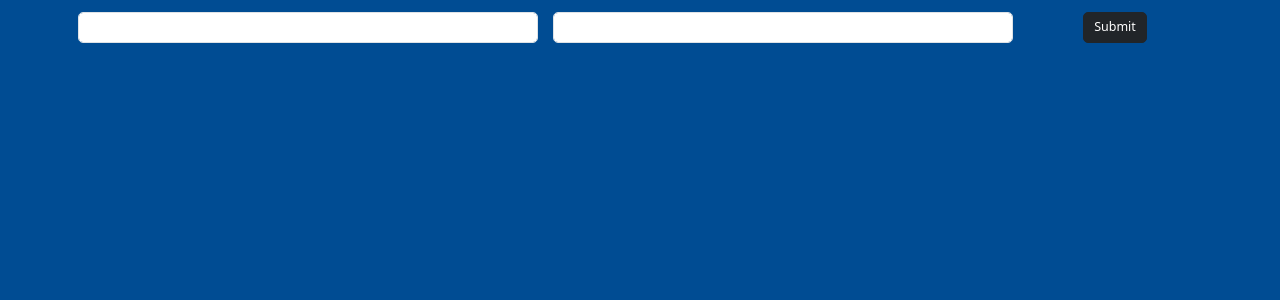
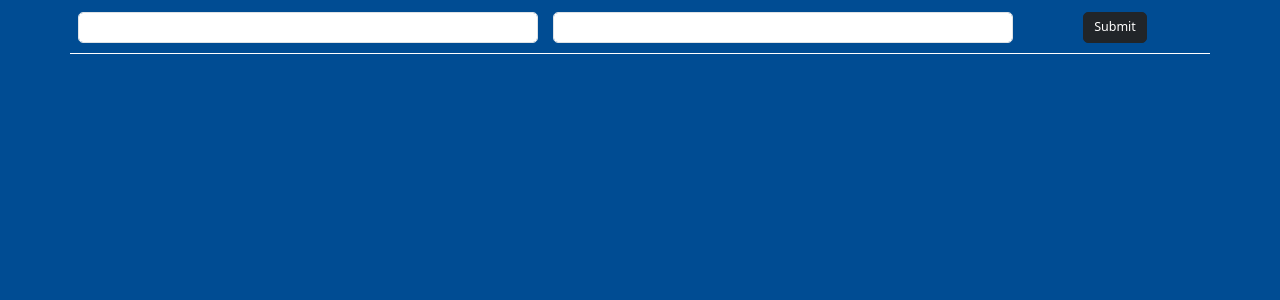
Before and after one commit to AshotVH/records, a Flask app: page / in a window 1280 px wide. Shown: the part 72-372 px from the top of the page. Run offline with Flask 3, Linux system fonts and the light colour scheme; the visitor is signed in with stand-in values (Sample User, id 1); some libraries are stand-ins or nearby versions.

Commit message:
24.03.10

```diff
--- a/static/css/style.css
+++ b/static/css/style.css
@@ -29,3 +29,7 @@ body {
   height: 80vh;
   overflow-y: scroll;
 }
+.timerange{
+  padding-bottom: 10px;
+  border-bottom: 1px solid white;
+}
--- a/static/js/script.js
+++ b/static/js/script.js
@@ -169,16 +169,11 @@ document.addEventListener("DOMContentLoaded", () => {
       }
     }
     folderTimestamps.sort((a, b) => a - b);
-    console.log(folderTimestamps);
-    console.log(folderTimestamps.length);
-    let ddate = new Date(folderTimestamps[folderTimestamps.length - 1]);
-    console.log("folderTimestamp" + ddate);
     treeData = constructTreeData(folderTimestamps.slice(-60));
     $("#tree").bstreeview({
       data: treeData,
     });
     $(".cam_item").on("click", function (event) {
-      console.log(event.target.id);
       event.stopPropagation();
       [timeStamp, filename] = event.target.id.split(" ");
       fetch(
--- a/templates/index.html
+++ b/templates/index.html
@@ -33,9 +33,9 @@
       referrerpolicy="no-referrer"
     />
     <link
-    rel="stylesheet"
-    href="{{url_for('static', filename='css/jquery.datetimepicker.min.css')}}"
-  />
+      rel="stylesheet"
+      href="{{url_for('static', filename='css/jquery.datetimepicker.min.css')}}"
+    />
     <link
       rel="stylesheet"
       href="{{url_for('static', filename='css/style.css')}}"
@@ -73,23 +73,32 @@
       </div>
     </header>
     <main class="container">
-      <div class="row justify-content-center">
+      <div class="row justify-content-center timerange">
         <div class="col-12 col-md-5 pt-1">
-                <input id="startDateTime" class="form-control form-control-lg" type="text" autocomplete="off">
+          <input
+            id="startDateTime"
+            class="form-control form-control-lg"
+            type="text"
+            autocomplete="off"
+          />
         </div>
         <div class="col-12 col-md-5 pt-1">
-            <input id="endDateTime" class="form-control form-control-lg" type="text" autocomplete="off">
+          <input
+            id="endDateTime"
+            class="form-control form-control-lg"
+            type="text"
+            autocomplete="off"
+          />
         </div>
         <div class="col-12 col-md-2 d-flex justify-content-center pt-1">
-            <button class="btn btn-lg btn-dark" id="submit_timerange">Submit</button>
+          <button class="btn btn-lg btn-dark" id="submit_timerange">
+            Submit
+          </button>
         </div>
-    </div>
-      <div class="row justify-content-center">
-        <div class="col-12 col-md-3 col-xl-2" id="tree">
-
-        </div>
-        <div class="col-12 col-md-9 col-xl-10 pt-2 img_wrapper">
-        </div>
+      </div>
+      <div class="row justify-content-center pt-2">
+        <div class="col-12 col-md-3 col-xl-2" id="tree"></div>
+        <div class="col-12 col-md-9 col-xl-10 pt-2 img_wrapper"></div>
       </div>
     </main>
     <script src="{{url_for('static', filename='js/script.js')}}"></script>
```
